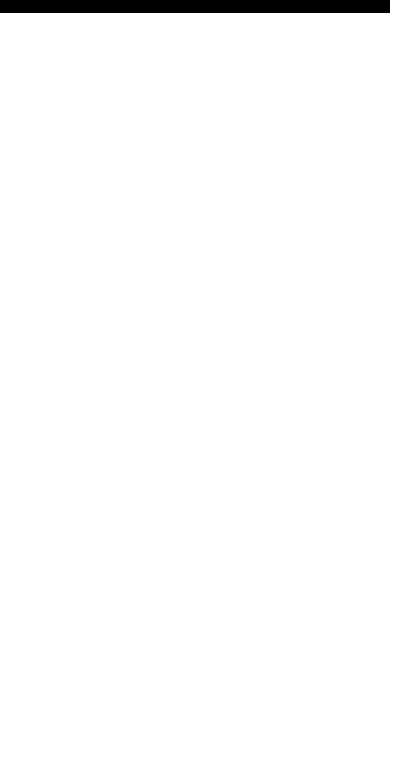
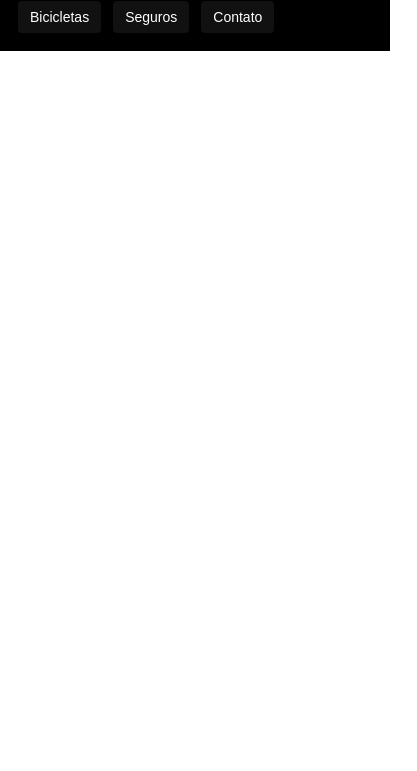
Before and after one commit to felix-medeiros/bikcraft-project-final, a plain HTML site: page index.html in a window 390 px wide. Shown: the part 73-844 px from the top of the page, 417 px wide, since content can reach past the window. Drawn offline with Linux system fonts and the light colour scheme.

Commit message:
feat: header Upcoming styles

```diff
--- a/css/style.css
+++ b/css/style.css
@@ -23,6 +23,8 @@ a {
 
 .header {
   display: flex;
+  flex-wrap: wrap;
+  gap: 1.25rem;
   justify-content: space-between;
   align-items: center;
   box-sizing: border-box;
@@ -34,6 +36,7 @@ a {
 
 .header-menu {
   display: flex;
+  flex-wrap: wrap;
   gap: 2.5rem;
 }
 
@@ -41,4 +44,45 @@ a {
   color: #ffffff;
   display: inline-block;
   padding-block: 1rem;
+  font-size: 1.125rem;
+  position: relative;
 }
+
+.header-menu a::after {
+  content: "";
+  display: block;
+  height: 2px;
+  width: 0%;
+  background: #ffffff;
+  margin-top: 4px;
+  transition: 0.3s;
+  position: absolute;
+}
+
+.header-menu a:hover:after {
+  width: 100%;
+}
+
+@media (max-width: 800px) {
+  .header-menu {
+    gap: 1.125rem;
+  }
+  .header-menu a {
+    background: #111111;
+    padding: 0.75rem 1rem;
+    border-radius: 4px;
+  }
+  .header-menu a:hover {
+    background-color: #2e2e2e;
+  }
+}
+
+@media (max-width: 600px) {
+  .header-menu {
+    gap: 0.75rem;
+  }
+  .header-menu a {
+    padding: 0.5rem 0.75rem;
+    font-size: 0.875rem;
+  }
+}
```
